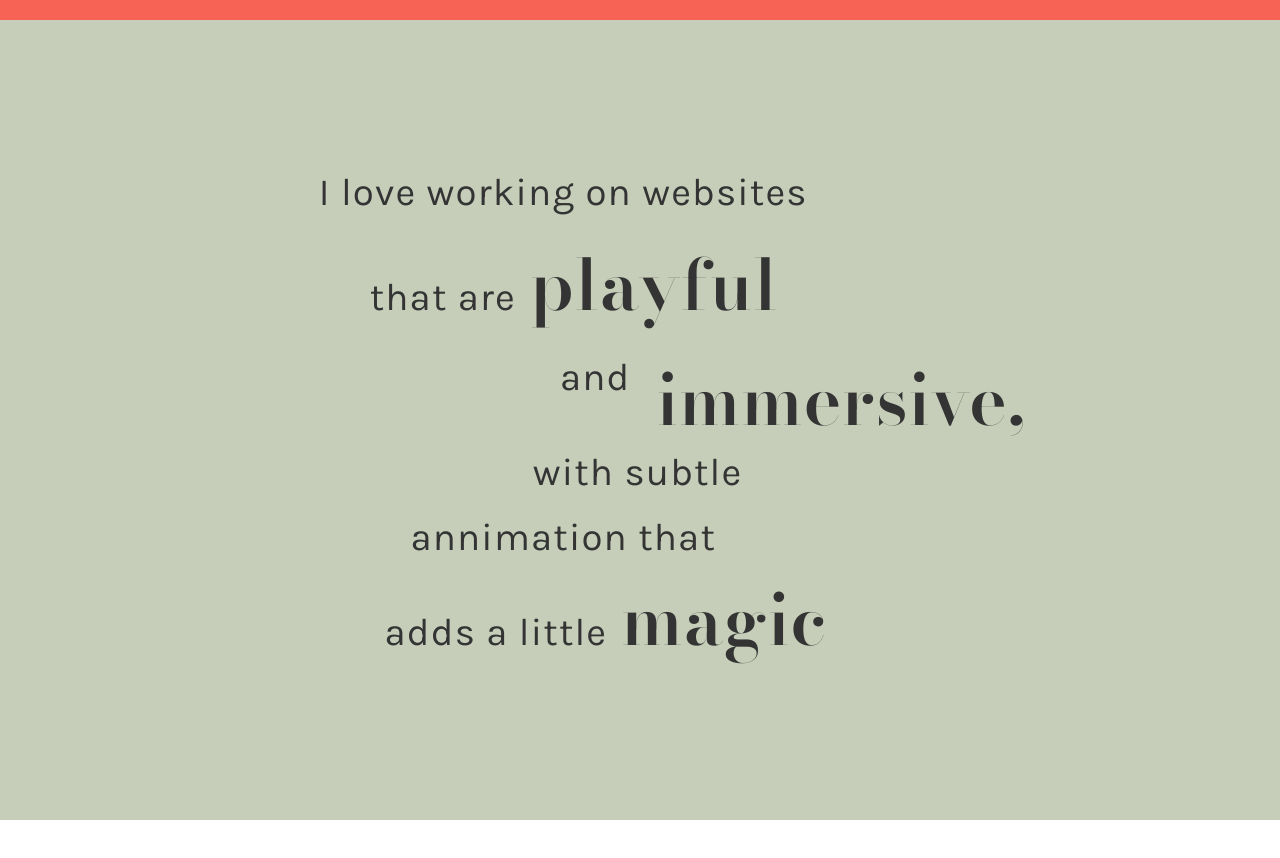
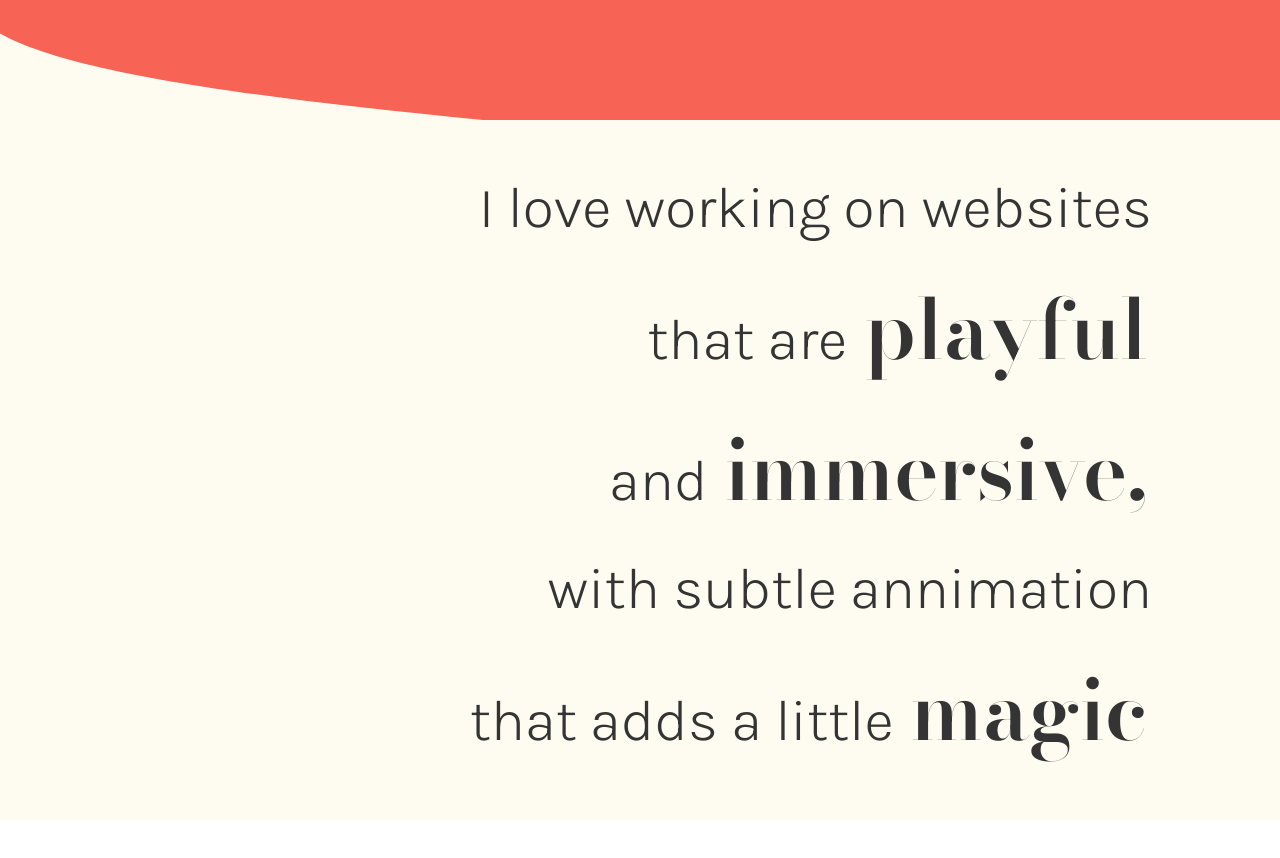
Before and after one commit to EllieForeman/MyPortfolio2022, a website: page index.html in a window 1280 px wide. Shown: the part 780-1638 px from the top of the page. Drawn offline with nearby package versions, Linux system fonts and the light colour scheme; some packages are replaced by stand-ins of ours; a script that the page names is missing; a web font is replaced by a local one.

Commit message:
sorted i like section

```diff
--- a/css/app.css
+++ b/css/app.css
@@ -11,7 +11,8 @@
     --font-wide-headings: 'Cako', sans-serif;
     --font-narrow-headings: 'Darker Grotesque', sans-serif;
     --bcg-green: #ACB7AE;
-    --bcg-lightcream: #F76354;;
+    --bcg-red: #F76354;
+    --bcg-lightcream:#FEFCF0;
     --bcg-lightbrown: #b0a7a4;
     --bcg-lightblue: #a3abb1;
     --bcg-loaderblue: #758A94;
@@ -31,6 +32,7 @@ body {
     margin: 0;
 }
 
+/* ------- GLOBAL STYLES -------- */
 /* Fonts */
 h1 {
     font-family: var(--font-wide-headings);
@@ -91,12 +93,23 @@ section {
 .full-height {
     min-height: 100vh;
     min-width: 100vw;
+}
+
+.flex-center {
     display: flex;
     justify-content: center;
     align-items: center;
     position: relative;
     flex-direction: column;
 }
+
+.flex-end-to-center {
+    display: flex;
+    justify-content: center;
+    flex-direction: column;
+    align-items: center;
+}
+
 
 /* HEADER PAGE -
 Blobs */
@@ -146,14 +159,6 @@ Blobs */
 }
 
 /* Top Nav */
-.header-line {
-    width: 82%;
-    border-bottom: #F3D4C9 1px solid;
-    position: absolute;
-    top: 8vh;
-    right: 12vw;
-}
-
 .burger {
     width: 6vw;
     height: 6vw;
@@ -202,7 +207,7 @@ header {
     flex-direction: column;
     perspective: 1000px;
     z-index: 2;
-    background-color: var(--bcg-lightcream);
+    background-color: var(--bcg-red);
 }
 header h1 {
     line-height: 10.4vw;
@@ -225,41 +230,37 @@ header p {
 }
 
 
-/* I like section */
+/* I LIKE SECTION */
 .i-like-outer-container {
-    background-color: #C6CEB9;
+    background-color: var(--bcg-lightcream);
 }
-.i-like-inner-container {
-    width: 70vw;
-    margin-right: 12vw;
+
+.curvy-line-seperator {
+    background: url(../img/Ellipse34.svg) no-repeat center;
+    width: 100vw;
+    height: 100px;
+    background-size: cover;
 }
-.i-like-outer-container h2 .description {
+
+.i-like-outer-container p {
+    font-family: 'Karla', serif;
+    font-size: 8.5vw;
+    font-weight: 300;
+    text-align: center;
+    margin: 10%;
+}
+
+.i-like-outer-container p .description {
     font-family: 'Bodoni Moda', serif;
-    font-size: 5.5vw;
+    font-size: 11.5vw;
     font-weight: 600;
     margin: 0 4px 0 4px;
 }
-.i-like-inner-container h2:nth-child(2) {
-    padding-left: 2vw;
+
+.i-like-height {
+    height: calc(100vh - 100px);
 }
-.i-like-inner-container h2:nth-child(3) {
-    padding-left: 5vw;
-}
-.i-like-inner-container h2:nth-child(4) {
-    padding-left: 42vw;
-    text-align: right;
-    margin-top: -70px
-}
-.i-like-inner-container h2:nth-child(5) {
-    width: 70%;
-    text-align: right;
-    margin-top: -20px
-}
-.i-like-inner-container h2:nth-child(7) {
-    width: 80%;
-    text-align: right;
-    margin-top: -10px
-}
+
 
 /* My work section */
 .final {
@@ -288,9 +289,6 @@ header p {
     border: 2px solid white;
 }
 
-#wave2 {
-    visibility:hidden;
-}
 
 /* ==========================================================================
     Media Queries
@@ -310,6 +308,25 @@ header p {
         display: flex;
         flex-wrap: nowrap;
     }
+    /* Top Nav */
+    .header-line {
+        width: 82%;
+        border-bottom: #F3D4C9 1px solid;
+        position: absolute;
+        top: 8vh;
+        right: 12vw;
+    }
+    /* I LIKE SECTION */
+    .flex-end-to-center {
+        align-items: end;
+    }
+    .i-like-outer-container p {
+        text-align: end;
+        font-size: 4.5vw;
+    }
+    .i-like-outer-container p .description {
+        font-size: 6.5vw;
+    }
 }
 
 @media only screen and (min-width: 1140px) {
--- a/index.html
+++ b/index.html
@@ -116,34 +116,30 @@
                 <path class="blob" d="M343.5,304.5Q369,369,304.5,358Q240,347,205,328.5Q170,310,118.5,275Q67,240,120.5,207Q174,174,207,147Q240,120,275.5,144.5Q311,169,314.5,204.5Q318,240,343.5,304.5Z" transform="translate(-5 -2.83)"></path>
             </svg>
         </div>
-            <!-- <svg id="svg-blob" version="1.1" xmlns="http://www.w3.org/2000/svg"  x="0px" y="0px" viewBox="0 0 1240 1080">
-                <path fill="#4CC2F1" id="wave1" d="M828.1,96.2L828.1,96.2C713.2,14.7,682.6,2.9,619.7,2.9s-93.4,11.9-208.4,93.3s-411.6,82-411.6,82v113.1h1v786.5h1239V291.4v-13.1v-100C1239.7,178.2,943.1,177.7,828.1,96.2z"/>
-                <path fill="#4CC2F1" id="wave2" d="M828.4,511.8L828.4,511.8C713.4,72.8,682.9,9,620,9s-93.4,63.8-208.4,502.8S0,953.7,0,953.7v609.6h1V5801h1239V1563.4v-70.8V953.7C1240,953.7,943.4,950.8,828.4,511.8z"/>
-            </svg> -->
+
         </header>
         <body>
             <div class="container">
                 <div class="panel i-like-outer-container full-height">
-                    <div class="i-like-inner-container">
-
-                        <h2>I love working on websites</h2>
-                        <h2>that are <span class="description">playful</span></h2>
-                        <h2>and</h2>
-                        <h2><span class="description">immersive,</span></h2>
-                        <h2>with subtle</h2>
-                        <h2>annimation that</h2>
-                        <h2>adds a little <span class="description">magic</span></h2>
+                    <div class="curvy-line-seperator"></div>
+                    <div class="i-like-height flex-end-to-center">
+                        <p>
+                            I love working on websites <br> that are <span class="description">playful</span>
+                            <br>and <span class="description">immersive,</span></br>
+                            with subtle annimation <br> that
+                            adds a little <span class="description">magic</span>
+                        </p>
                     </div>
                 </div>
-                <section class="panel myWork full-height">
+                <section class="panel myWork full-height flex-center">
                     <h1 class="section-headers">My work</h1>
                     <div class="box-1 box">box-1</div>
                 </section>
-                <section class="panel two full-height">
+                <section class="panel two full-height flex-center">
                     <h1 class="section-headers">Section 2</h1>
                 </section>
             </div>
-            <div class="final full-height">
+            <div class="final full-height flex-center">
                 <h1 class="section-headers">Final container</h1>
             </div>
         </body>
```
Also changed, not shown: js/main.js (+1 -20 lines), img/Ellipse34.svg (added).
